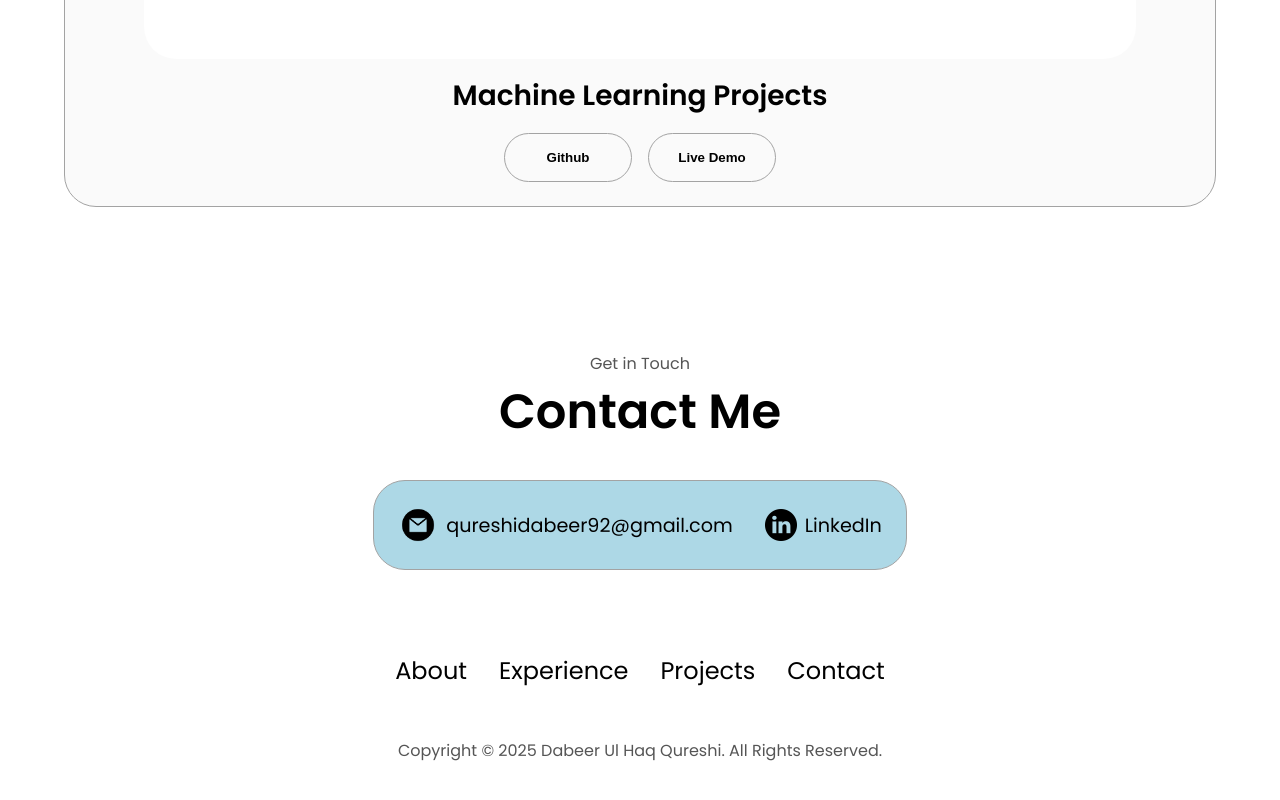
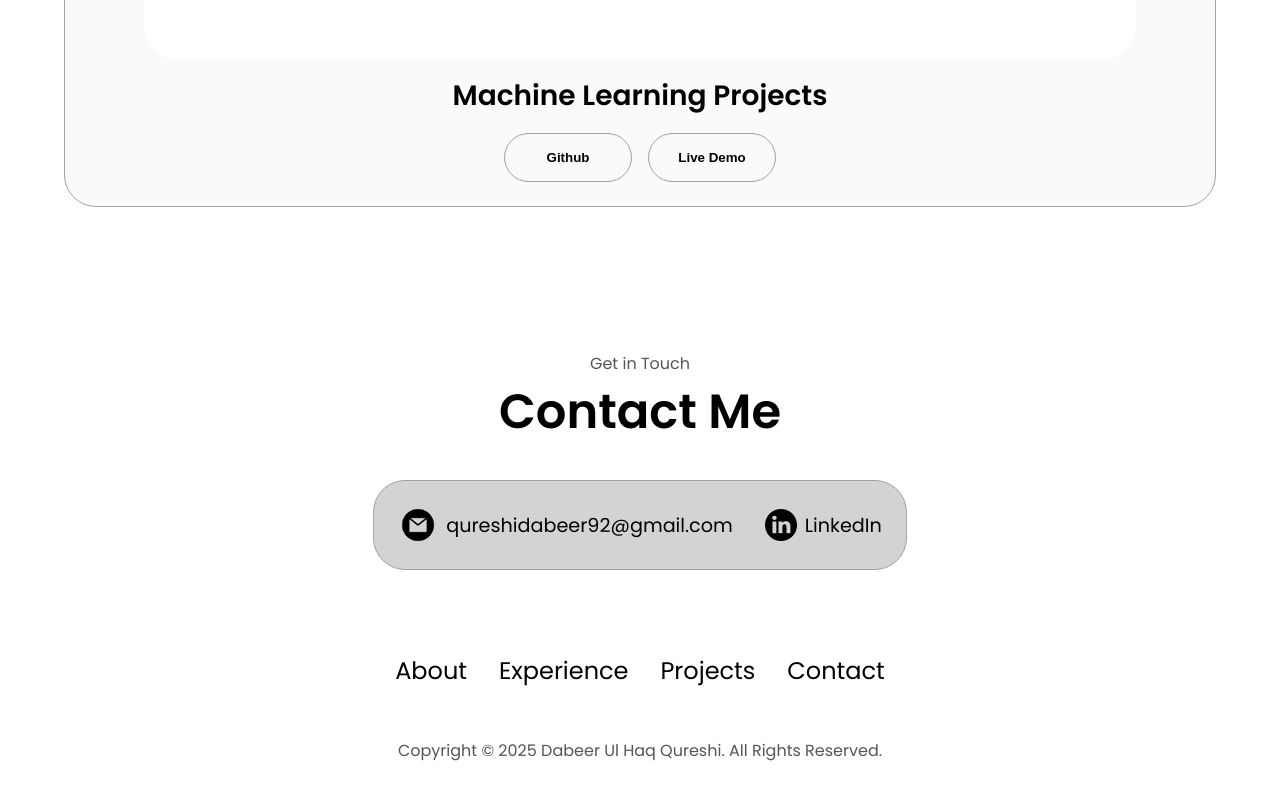
Before and after one commit to dabeerqureshi/Dabeer_Portfolio, a plain HTML site: page index.html in a window 1280 px wide. Shown: the part 4590-5390 px from the top of the page. Drawn offline with Linux system fonts and the light colour scheme.

Commit message:
Update style.css

```diff
--- a/style.css
+++ b/style.css
@@ -411,7 +411,7 @@ article .icon {
     border-radius: 2rem;
     border: rgb(53, 53, 53) 0.1rem solid;
     border-color: rgb(163, 163, 163);
-    background: rgb(173, 216, 230);
+    background: rgb(211, 211, 211);
     margin: 2rem auto;
     padding: 0.5rem;
 }
```
